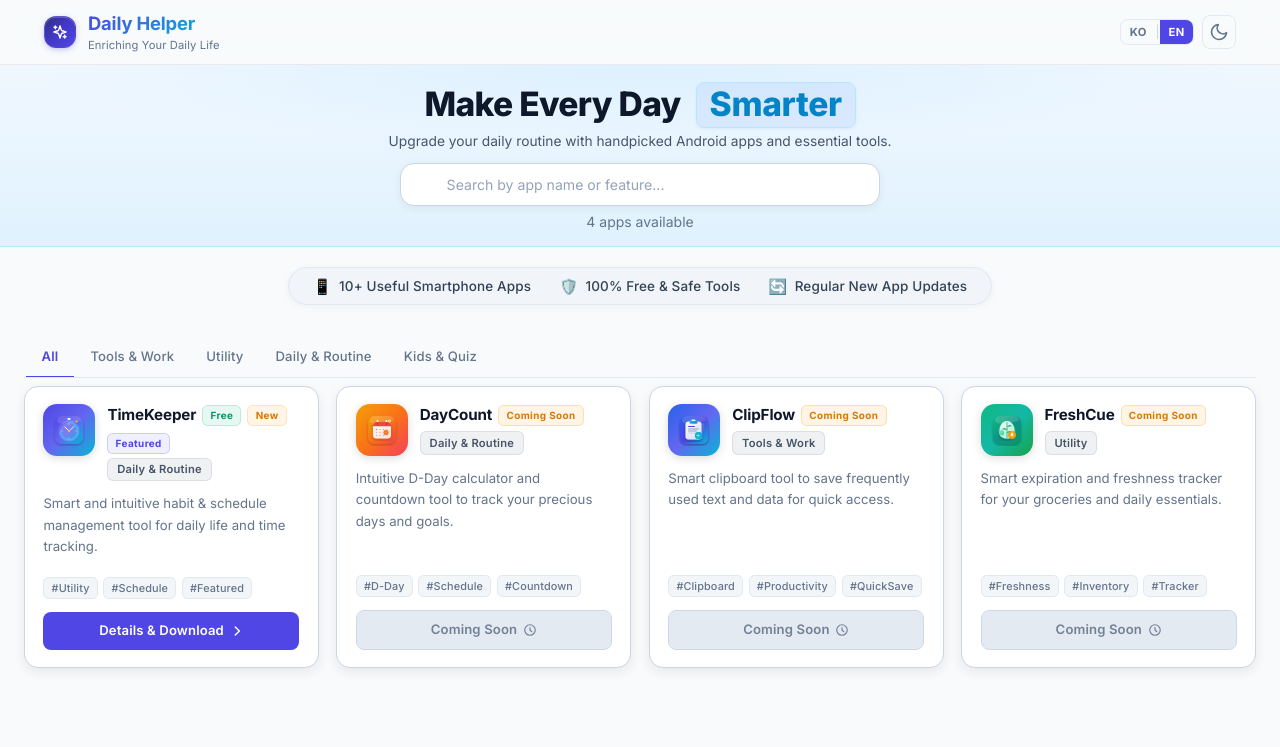
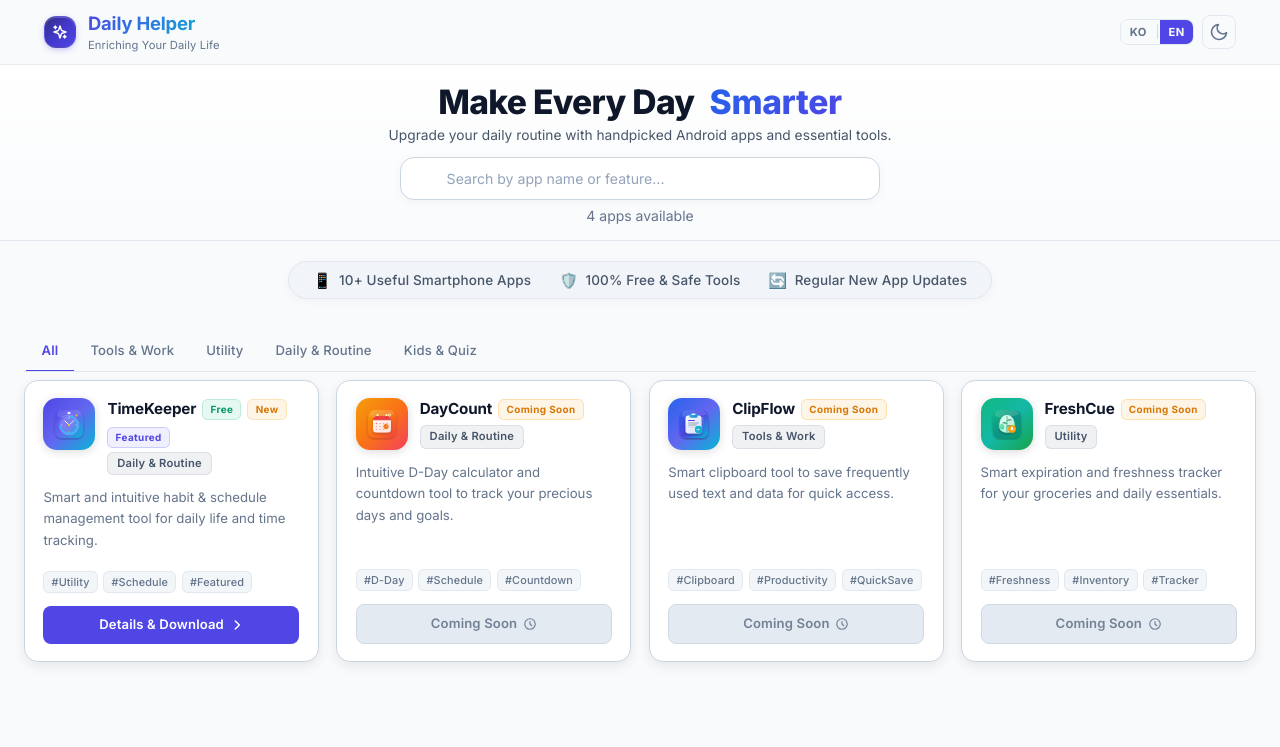
Before and after one commit to theoneco1-star/daily-web, a plain HTML site: page index.html in a window 1280 px wide. Both pictures are taken after a click on the button "Toggle dark mode". Shown: the top 747 px of the page. Drawn offline with nearby package versions, Linux system fonts and the light colour scheme; a script that the page names is missing.

Commit message:
Design: Modernize light mode hero banner with gradient typography

```diff
--- a/css/custom.css
+++ b/css/custom.css
@@ -241,29 +241,36 @@ html.dark .hero-section::before,
 /* ── 라이트모드 히어로 배너 배경 및 텍스트 톤 개선 ────────── */
 html:not(.dark) .hero-section,
 .light .hero-section {
-  background: linear-gradient(180deg, #f0f7ff 0%, #e0f2fe 100%) !important;
-  border-bottom: 1px solid #bae6fd !important;
+  background: linear-gradient(180deg, #ffffff 0%, #f8fafc 100%) !important;
+  border-bottom: 1px solid #e2e8f0 !important;
 }
 html:not(.dark) .hero-section::before,
 .light .hero-section::before {
-  background-image:
-    radial-gradient(ellipse 70% 60% at 50% 0%, rgba(186, 230, 253, 0.35) 0%, transparent 70%);
+  display: none !important;
 }
 html:not(.dark) .hero-section::after,
 .light .hero-section::after {
-  display: none;
+  display: none !important;
 }
 html:not(.dark) .hero-title,
 .light .hero-title {
-  color: #0f172a !important; /* text-slate-900 */
+  color: #0f172a !important; /* 선명한 다크 네이비 */
+  font-weight: 800 !important;
   text-shadow: none !important;
 }
 html:not(.dark) .hero-title-badge,
 .light .hero-title-badge {
-  background: rgba(37, 99, 235, 0.08) !important;
-  color: #0284c7 !important;
-  border: 1px solid #bae6fd !important;
-  box-shadow: 0 1px 3px rgba(2, 132, 199, 0.08) !important;
+  background: linear-gradient(135deg, #2563eb 0%, #4f46e5 100%) !important;
+  -webkit-background-clip: text !important;
+  background-clip: text !important;
+  -webkit-text-fill-color: transparent !important;
+  color: transparent !important;
+  font-weight: 800 !important;
+  border: none !important;
+  box-shadow: none !important;
+  padding: 0 !important;
+  border-radius: 0 !important;
+  margin-left: 0.25em;
 }
 html:not(.dark) .hero-sub,
 .light .hero-sub {
@@ -274,7 +281,7 @@ html:not(.dark) .search-input,
   background: #ffffff !important;
   border: 1px solid #cbd5e1 !important;
   color: #1e293b !important; /* text-slate-800 */
-  box-shadow: 0 2px 10px rgba(15, 23, 42, 0.06) !important;
+  box-shadow: 0 2px 8px rgba(0, 0, 0, 0.04) !important;
 }
 html:not(.dark) .search-input::placeholder,
 .light .search-input::placeholder {
@@ -283,8 +290,8 @@ html:not(.dark) .search-input::placeholder,
 html:not(.dark) .search-input:focus,
 .light .search-input:focus {
   background: #ffffff !important;
-  border-color: #38bdf8 !important;
-  box-shadow: 0 2px 12px rgba(14, 165, 233, 0.15), 0 0 0 3px rgba(56, 189, 248, 0.25) !important;
+  border-color: #3b82f6 !important;
+  box-shadow: 0 2px 10px rgba(37, 99, 235, 0.12), 0 0 0 3px rgba(59, 130, 246, 0.18) !important;
 }
 html:not(.dark) .search-icon,
 .light .search-icon {
@@ -370,6 +377,7 @@ html:not(.dark) .proof-bar,
   margin-right: auto;
   padding: 8px 24px !important;
   box-shadow: 0 2px 8px rgba(15, 23, 42, 0.04);
+  color: #475569 !important;
 }
 html:not(.dark) .proof-bar-inner,
 .light .proof-bar-inner {
@@ -380,7 +388,7 @@ html:not(.dark) .proof-item,
 .light .proof-item,
 html:not(.dark) .proof-item-text,
 .light .proof-item-text {
-  color: #334155 !important; /* text-slate-700 */
+  color: #475569 !important; /* text-slate-600 */
 }
 @media (max-width: 640px) {
   html:not(.dark) .proof-bar,
--- a/index.html
+++ b/index.html
@@ -47,7 +47,7 @@
   <link href="https://fonts.googleapis.com/css2?family=Noto+Sans+KR:wght@400;500;600;700;800&family=Inter:wght@400;500;600;700&display=swap" rel="stylesheet" />
 
   <!-- Custom CSS -->
-  <link rel="stylesheet" href="css/custom.css?v=2.4" />
+  <link rel="stylesheet" href="css/custom.css?v=2.5" />
 
   <!-- High Visibility Card Styles (Guaranteed Override) -->
   <style>
```
